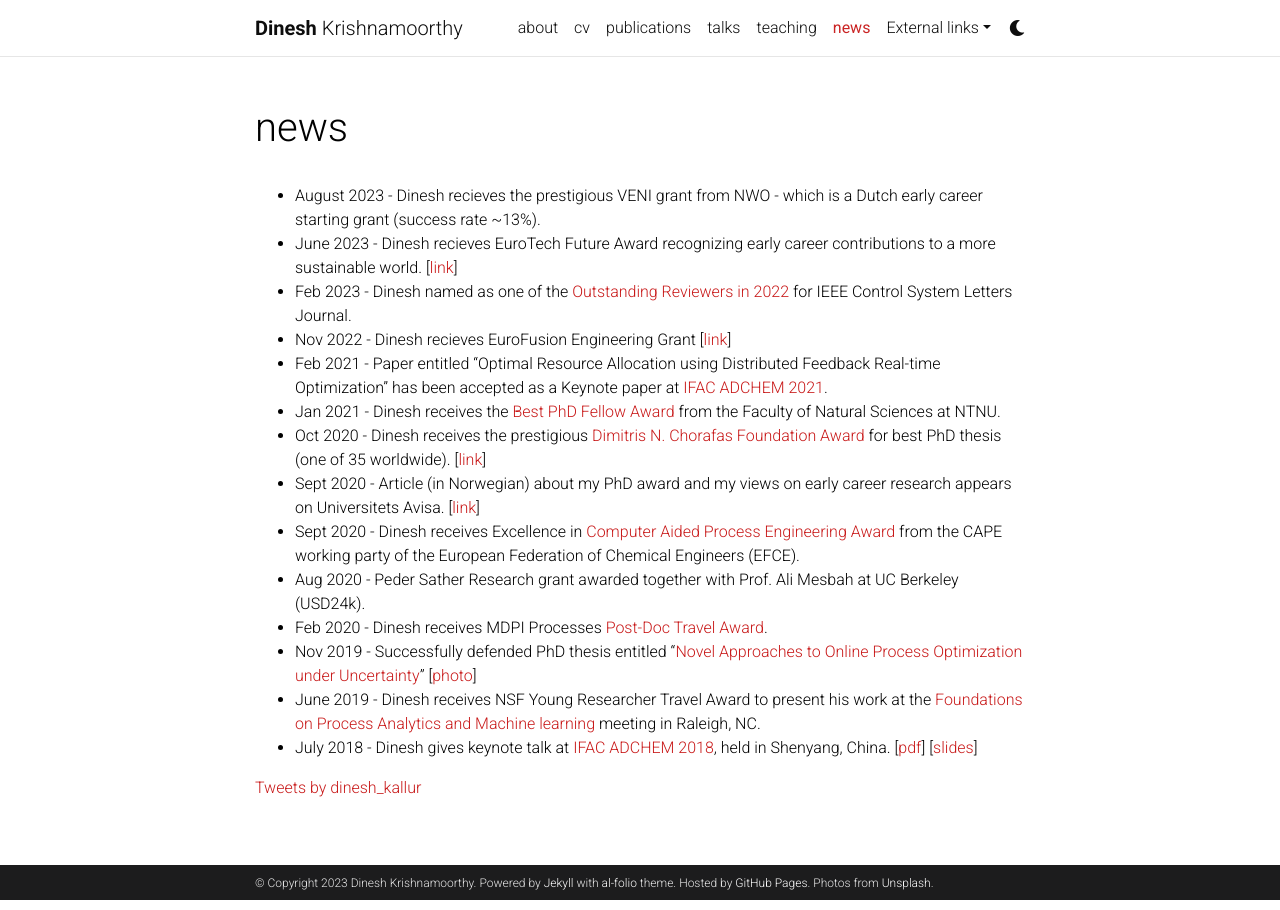
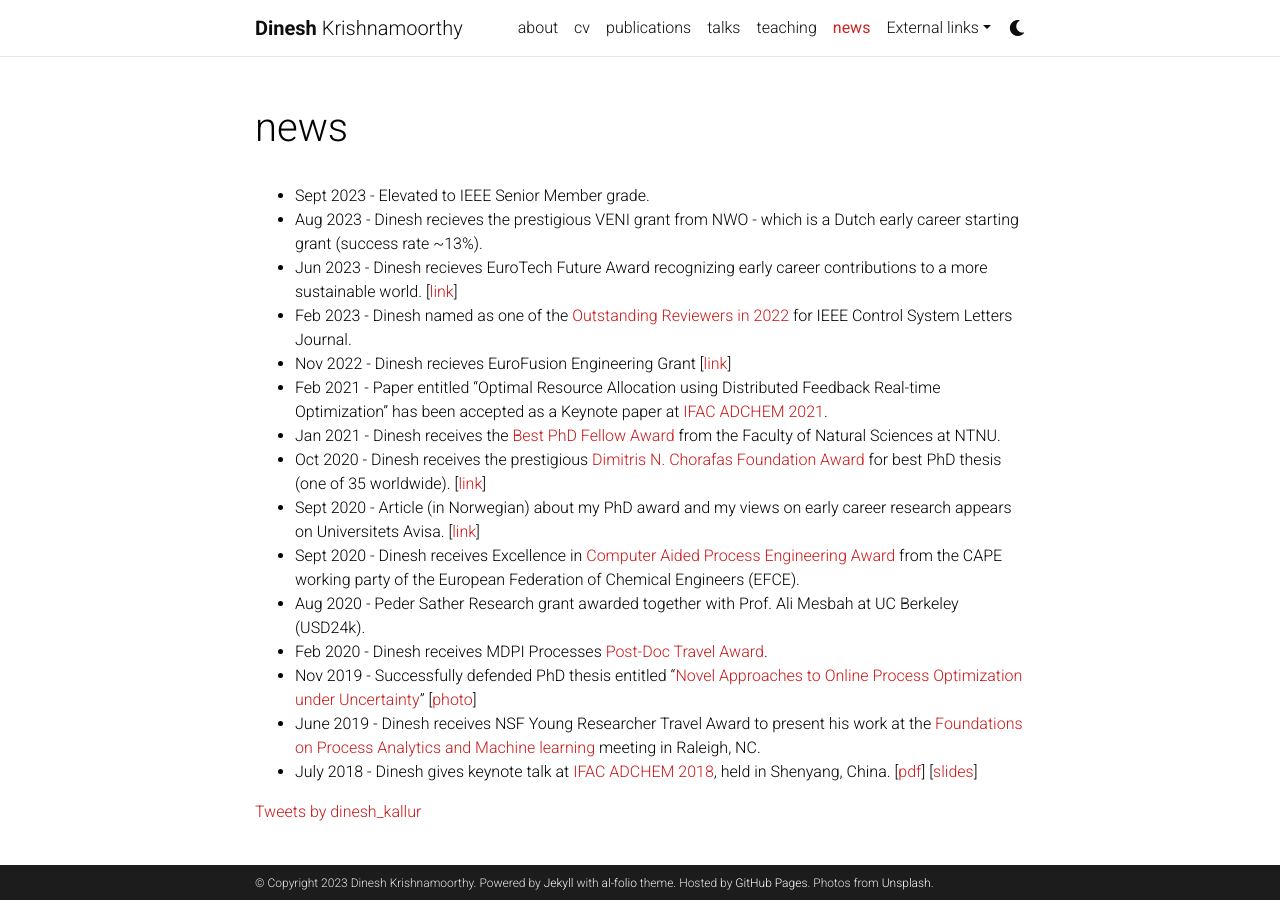
Before and after one commit to dinesh-krishnamoorthy/dinesh-krishnamoorthy.github.io, a Jekyll site: the page built from _pages/news.md, in a window 1280 px wide. Built offline with Jekyll 4.4.1, drawn with Linux system fonts in a browser that asks for light colours; comment, search, counter and statistics services are not loaded; a style sheet for code colours, icons or effects is not loaded.

Commit message:
Update news.md

```diff
--- a/_pages/news.md
+++ b/_pages/news.md
@@ -5,8 +5,9 @@ permalink: /news/
 nav: true
 nav_order: 5
 ---
-* August 2023 - Dinesh recieves the prestigious VENI grant from  NWO - which is a Dutch early career starting grant (success rate ~13%).
-* June 2023 - Dinesh recieves EuroTech Future Award recognizing early career contributions to a more sustainable world. [[link](https://eurotech-universities.eu/news-and-events/news/eurotech-future-award-2023-winners/)]
+* Sept 2023 - Elevated to IEEE Senior Member grade.
+* Aug 2023 - Dinesh recieves the prestigious VENI grant from  NWO - which is a Dutch early career starting grant (success rate ~13%).
+* Jun 2023 - Dinesh recieves EuroTech Future Award recognizing early career contributions to a more sustainable world. [[link](https://eurotech-universities.eu/news-and-events/news/eurotech-future-award-2023-winners/)]
 * Feb 2023 - Dinesh named as one of the [Outstanding Reviewers in 2022](http://ieee-cssletters.dei.unipd.it/Page_reviewers.php?p=3) for IEEE Control System Letters Journal.
 * Nov 2022 - Dinesh recieves EuroFusion Engineering Grant [[link](https://www.differ.nl/grant-for-dinesh-krishnamoorthy-for-research-on-controlled-nuclear-fusion)]
 * Feb 2021 - Paper entitled "Optimal Resource Allocation using Distributed Feedback Real-time Optimization" has been accepted as a Keynote paper at [IFAC ADCHEM 2021](https://www.adchem2021.org/).
```
